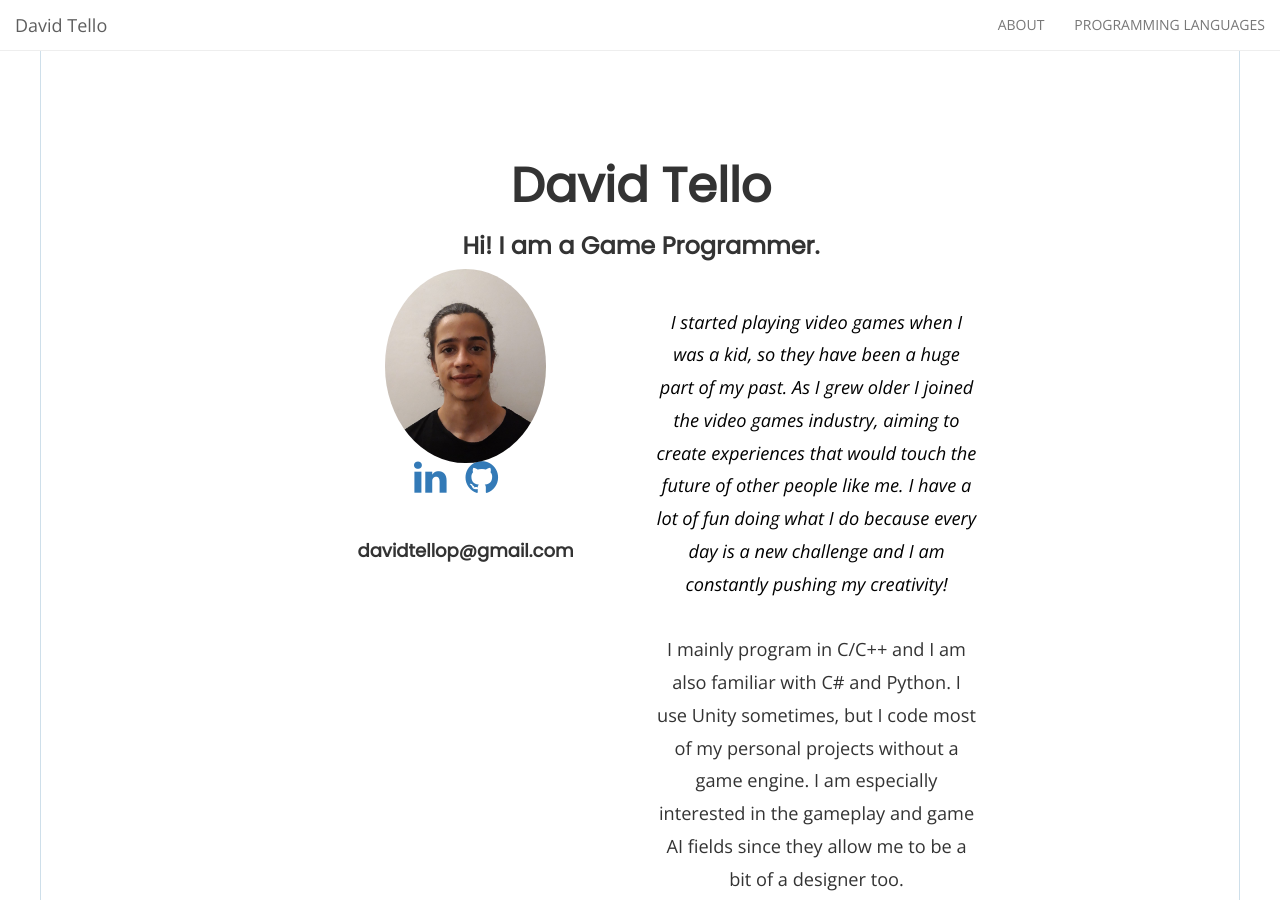
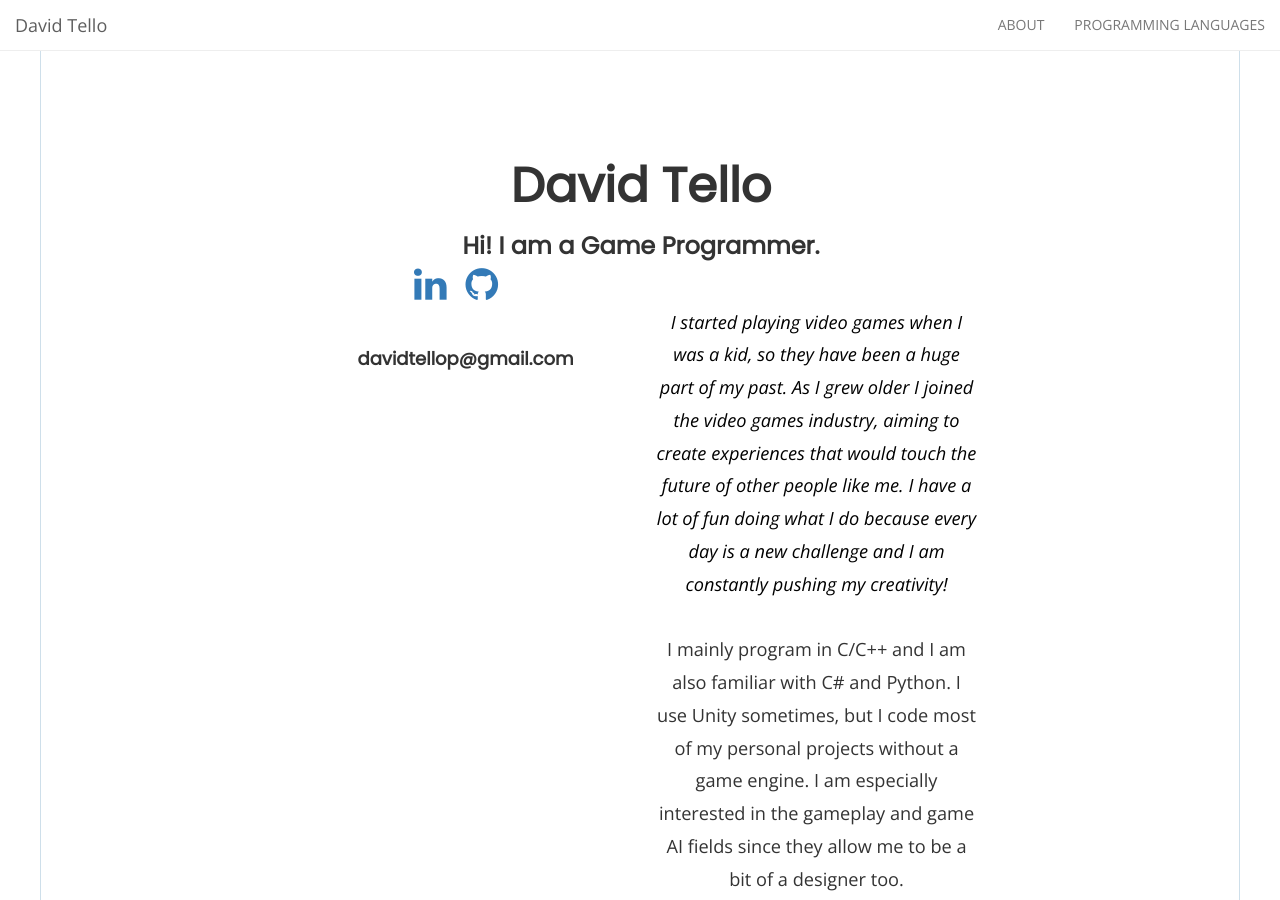
Before and after one commit to DavidTello1/Website, a Jekyll site: the page built from index.html, in a window 1280 px wide and 900 px high. Built offline with Jekyll 4.4.1, drawn with Linux system fonts in a browser that asks for light colours; nearby versions of some CDN libraries; the list of posts is cut into pages by our own code.

Commit message:
Update about.yml

```diff
--- a/_data/about.yml
+++ b/_data/about.yml
@@ -1,5 +1,4 @@
 ---
 intro: I started playing video games when I was a kid, so they have been a huge part of my past. As I grew older I joined the video games industry, aiming to create experiences that would touch the future of other people like me. I have a lot of fun doing what I do because every day is a new challenge and I am constantly pushing my creativity!
 outro: I mainly program in C/C++ and I am also familiar with C# and Python. I use Unity sometimes, but I code most of my personal projects without a game engine. I am especially interested in the gameplay and game AI fields since they allow me to be a bit of a designer too.
-featured_image: '/img/Picture.png'
 ---
```
